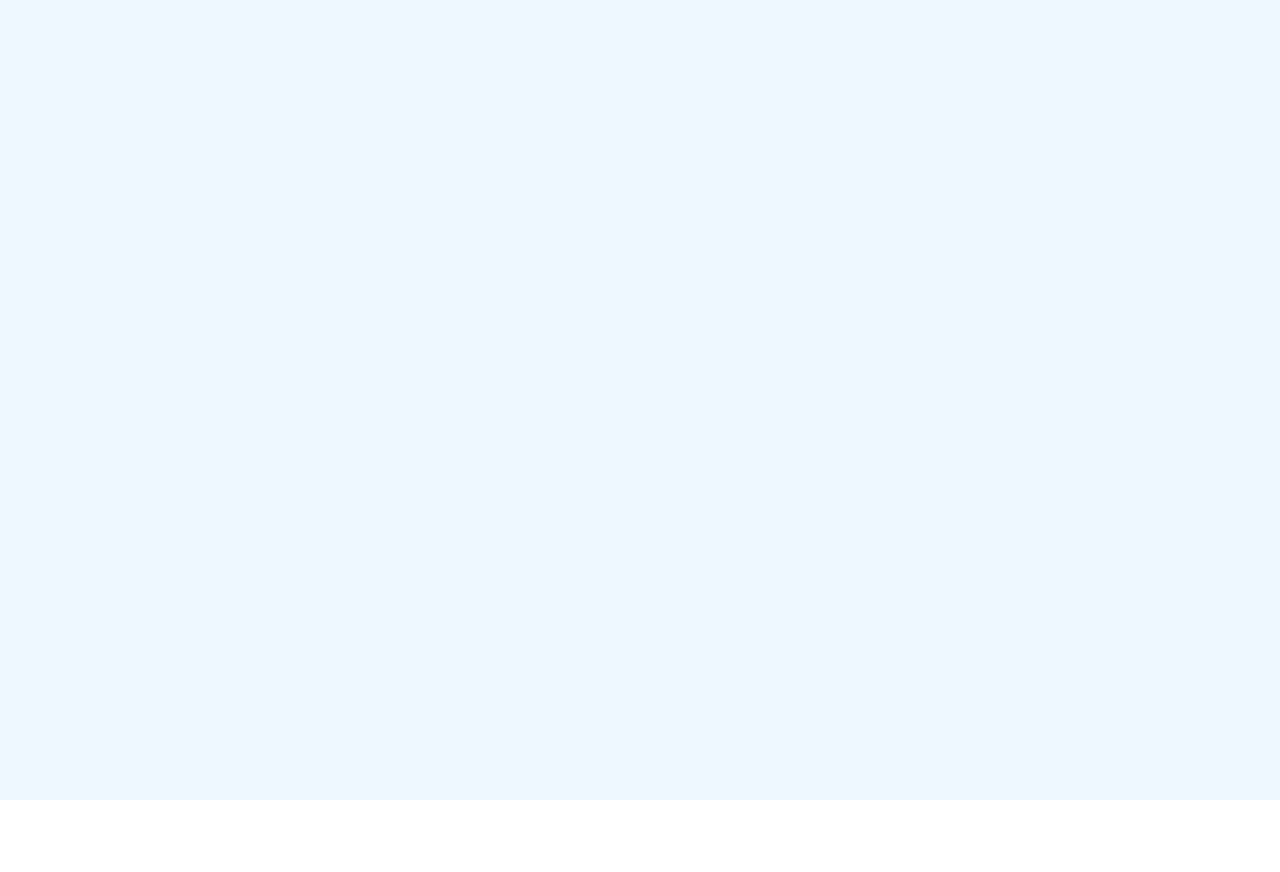
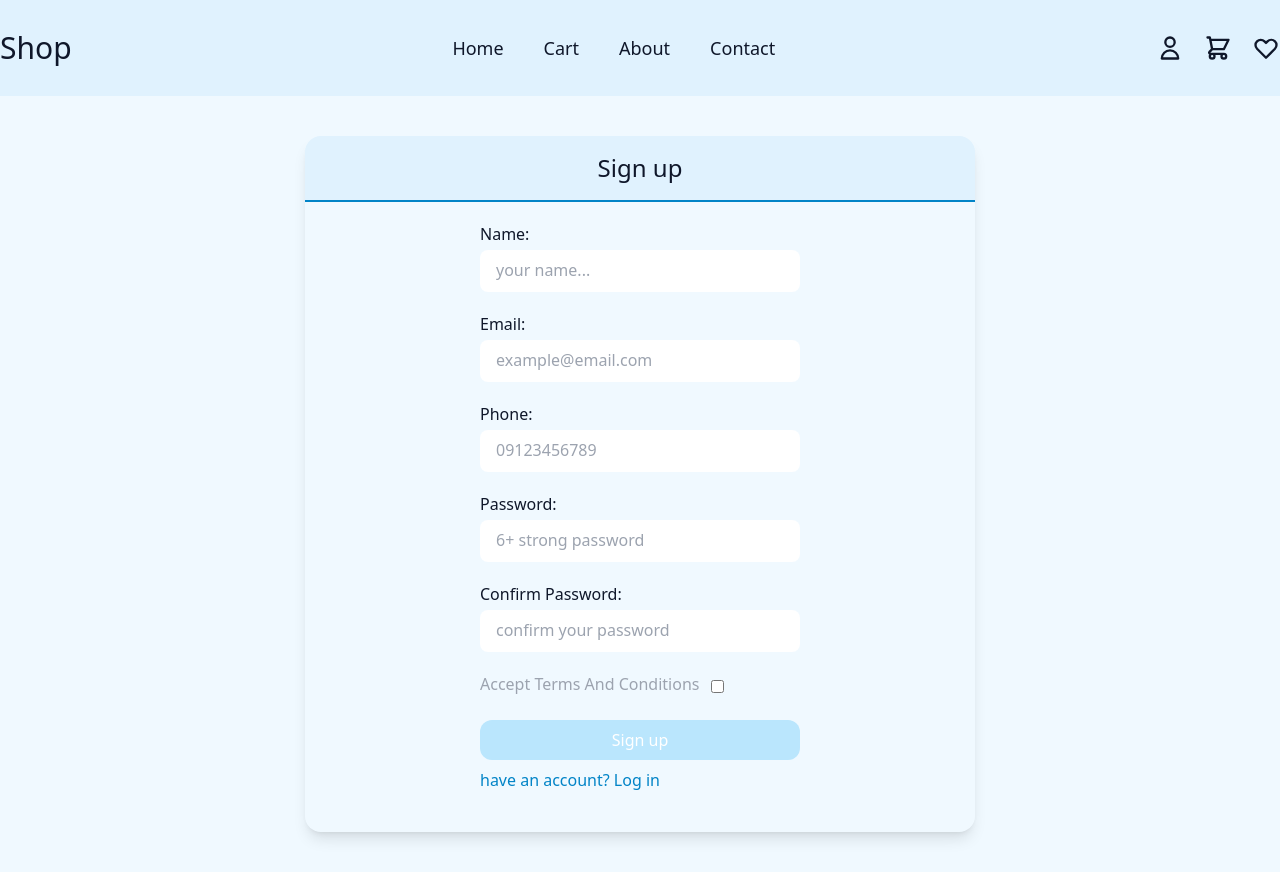
Before and after one commit to pedrrram/shoppingCart-react, a React (Create React App) app: page /signup in a window 1280 px wide. Before the commit this address had no page. Before the commit the page ends 800 px from the top, so only its background shows below. Built offline with nearby package versions, Linux system fonts and the light colour scheme.

Commit message:
login & signup

```diff
--- a/package.json
+++ b/package.json
@@ -7,13 +7,15 @@
     "@types/node": "^16.11.48",
     "@types/react": "^18.0.17",
     "@types/react-dom": "^18.0.6",
+    "formik": "^2.2.9",
     "react": "^18.2.0",
     "react-dom": "^18.2.0",
     "react-router-dom": "^6.3.0",
     "react-scripts": "5.0.1",
     "react-toastify": "^9.0.8",
     "typescript": "^4.7.4",
-    "web-vitals": "^2.1.4"
+    "web-vitals": "^2.1.4",
+    "yup": "^0.32.11"
   },
   "scripts": {
     "start": "react-scripts start",
--- a/src/App.tsx
+++ b/src/App.tsx
@@ -1,11 +1,15 @@
 import { FC } from 'react';
 import { Route, Routes } from 'react-router-dom';
+
 import Cart from './pages/CartPage';
 import Home from './pages/HomePage';
+
 import CartProvider from './providers/cart/CartProvider';
 
 import { ToastContainer } from 'react-toastify';
 import 'react-toastify/dist/ReactToastify.css';
+import Login from './pages/LoginPage';
+import Signup from './pages/SignupPage';
 
 interface AppProps {}
 
@@ -17,6 +21,8 @@ const App: FC<AppProps> = () => {
         <Routes>
           <Route path="/" element={<Home />} />
           <Route path="/cart" element={<Cart />} />
+          <Route path="/login" element={<Login />} />
+          <Route path="/signup" element={<Signup />} />
         </Routes>
       </div>
     </CartProvider>
--- /dev/null
+++ b/src/common/Checkbox.tsx
@@ -0,0 +1,32 @@
+import { FC } from 'react';
+
+interface CheckboxProps {
+  label: string;
+  name: string;
+  formik: any;
+}
+
+const Checkbox: FC<CheckboxProps> = ({ label, name, formik }) => {
+  return (
+    <div className="mb-5 flex flex-col w-80">
+      <div className="flex items-center w-full">
+        <label className="mb-1 mr-3 text-gray-400" htmlFor={name}>
+          {label}
+        </label>
+        <input
+          type="checkbox"
+          name={name}
+          value={formik.values[name]}
+          id={name}
+          {...formik.getFieldProps(name)}
+          checked={formik.values[name]}
+        />
+          </div>
+        {formik.errors[name] && formik.touched[name] && (
+          <div className="text-rose-600 font-light w-full block">{formik.errors[name]}</div>
+        )}
+    </div>
+  );
+};
+
+export default Checkbox;
--- /dev/null
+++ b/src/common/Input.tsx
@@ -0,0 +1,40 @@
+import { FC } from 'react';
+
+interface InputProps {
+  label: string;
+  name: string;
+  placeholder?: string;
+  type?: string;
+  formik: any;
+}
+
+const Input: FC<InputProps> = ({
+  label,
+  name,
+  placeholder,
+  formik,
+  type = 'text',
+}) => {
+  return (
+    <div className="mb-5 flex flex-col w-80">
+      <label className="mb-1" htmlFor={name}>
+        {label}
+      </label>
+      <input
+        id={name}
+        type={type}
+        className={`px-4 py-2 rounded-lg outline-slate-900 border-b-2 border-transparent focus:outline-none focus:border-b-2 focus:border-sky-600 ${
+          formik.errors[name] && 'focus:border-rose-500'
+        }`}
+        name={name}
+        placeholder={placeholder}
+        {...formik.getFieldProps(name)}
+      />
+      {formik.errors[name] && formik.touched[name] && (
+        <div className="text-rose-600 font-light">{formik.errors[name]}</div>
+      )}
+    </div>
+  );
+};
+
+export default Input;
--- /dev/null
+++ b/src/components/forms/LoginForm.tsx
@@ -0,0 +1,67 @@
+import { FC } from 'react';
+import { useFormik } from 'formik';
+import * as Yup from 'yup';
+import Input from '../../common/Input';
+import { Link } from 'react-router-dom';
+
+interface LoginProps {}
+
+const validationSchema = Yup.object({
+  email: Yup.string()
+    .email('Email is NOT valid :(')
+    .required('Email is Required :('),
+  password: Yup.string().required('Password is Required :('),
+});
+
+const Login: FC<LoginProps> = () => {
+  const formik = useFormik({
+    initialValues: {
+      email: '',
+      password: '',
+    },
+    validationSchema,
+    validateOnMount: true,
+    onSubmit: (values) => console.log(values),
+  });
+
+  return (
+    <form
+      className="flex flex-col items-center shadow-lg rounded-2xl overflow-hidden w-[670px]"
+      onSubmit={formik.handleSubmit}
+    >
+      <div className="w-full py-4 bg-sky-100 flex justify-center items-center border-b-2 border-sky-600">
+        <h1 className="text-2xl font-thin">Login</h1>
+      </div>
+      <div className="flex flex-col items-center justify-center px-5 py-10">
+        <Input
+          label="Email:"
+          name="email"
+          placeholder="example@email.com"
+          formik={formik}
+          type="email"
+        />
+        <Input
+          label="Password:"
+          name="password"
+          formik={formik}
+          type="password"
+          placeholder="password"
+        />
+        <button
+          type="submit"
+          className="relative bg-sky-600 rounded-xl w-80 px-4 py-2 flex items-center justify-center text-white cursor-pointer disabled:bg-sky-200 disabled:cursor-not-allowed transition-all active:bg-sky-700"
+          disabled={!formik.isValid}
+        >
+          Login
+        </button>
+        <Link to="/signup" className='w-full mt-2'>
+          <span className="text-sky-600 font-medium">
+            Dont have an account? Join us
+          </span>
+        </Link>
+      </div>
+    </form>
+  );
+};
+
+export default Login;
--- /dev/null
+++ b/src/components/forms/SignupForm.tsx
@@ -0,0 +1,114 @@
+import { FC } from 'react';
+import { useFormik } from 'formik';
+import * as Yup from 'yup';
+import Input from '../../common/Input';
+import { Link } from 'react-router-dom';
+import Checkbox from '../../common/Checkbox';
+
+interface SignupFormProps {}
+
+const validationSchema = Yup.object({
+  name: Yup.string()
+    .max(15, 'Must be 15 characters or less :(')
+    .required('Name is Required :('),
+  email: Yup.string()
+    .email('Email is NOT valid :(')
+    .required('Email is Required :('),
+  phoneNumber: Yup.string()
+    .required('Phone number is Required :(')
+    .matches(/^[0-9]{11}$/, 'Phone number is NOT valid :('),
+  password: Yup.string()
+    .min(6, '6 characters at least :(')
+    .required('Password is Required :('),
+  passwordConfirm: Yup.string()
+    .required('Confirm is Required :(')
+    .oneOf([Yup.ref('password'), null], 'Password must be match :('),
+  terms: Yup.boolean()
+    .required('The terms and conditions must be accepted.')
+    .oneOf([true], 'The terms and conditions must be accepted.'),
+});
+
+const SignupForm: FC<SignupFormProps> = () => {
+  const formik = useFormik({
+    initialValues: {
+      name: '',
+      email: '',
+      phoneNumber: '',
+      password: '',
+      passwordConfirm: '',
+      terms: false,
+    },
+    validationSchema,
+    validateOnMount: true,
+    onSubmit: (values) => console.log(values),
+  });
+
+  return (
+    <form
+      className="flex flex-col items-center shadow-lg rounded-2xl overflow-hidden w-[670px]"
+      onSubmit={formik.handleSubmit}
+    >
+      <div className="w-full py-4 bg-sky-100 flex justify-center items-center border-b-2 border-sky-600">
+        <h1 className="text-2xl font-thin">Sign up</h1>
+      </div>
+      <div className="flex flex-col items-center justify-center p-5 pb-10">
+        <Input
+          label="Name:"
+          name="name"
+          placeholder="your name..."
+          formik={formik}
+        />
+        <Input
+          label="Email:"
+          name="email"
+          placeholder="example@email.com"
+          formik={formik}
+          type="email"
+        />
+        <Input
+          label="Phone:"
+          name="phoneNumber"
+          placeholder="09123456789"
+          formik={formik}
+          type="tel"
+        />
+        <Input
+          label="Password:"
+          name="password"
+          formik={formik}
+          type="password"
+          placeholder="6+ strong password"
+        />
+        <Input
+          label="Confirm Password:"
+          name="passwordConfirm"
+          formik={formik}
+          type="password"
+          placeholder="confirm your password"
+        />
+
+        <Checkbox
+          label="Accept Terms And Conditions"
+          name="terms"
+          formik={formik}
+        />
+
+        <button
+          type="submit"
+          className="relative bg-sky-600 rounded-xl w-80 px-4 py-2 flex items-center justify-center text-white cursor-pointer disabled:bg-sky-200 disabled:cursor-not-allowed transition-all active:bg-sky-700"
+          disabled={!formik.isValid}
+        >
+          Sign up
+        </button>
+
+        <Link to="/login" className="w-full mt-2">
+          <span className="text-sky-600 font-medium">
+            have an account? Log in
+          </span>
+        </Link>
+      </div>
+    </form>
+  );
+};
+
+export default SignupForm;
--- a/src/components/layout/header/Header.tsx
+++ b/src/components/layout/header/Header.tsx
@@ -33,11 +33,14 @@ const Header: FC<HeaderProps> = () => {
           <h1 className="text-3xl font-medium">Shop</h1>
           <Navigation />
           <div className="flex items-center space-x-5">
-            <UserIcon />
+            <Link to="/login">
+              <UserIcon />
+            </Link>
             <Link to="/cart">
               <div className="relative">
                 {itemsNumber > 0 && (
                   <div className="inline-flex absolute -top-3 -right-3 justify-center items-center w-6 h-6 text-xs font-bold text-white bg-sky-500 rounded-full border-2 border-slate-900">
+                    <span className="animate-ping absolute inline-flex h-full w-full rounded-full bg-sky-400 opacity-75"></span>
                     <span>{itemsNumber}</span>
                   </div>
                 )}
--- /dev/null
+++ b/src/pages/LoginPage.tsx
@@ -0,0 +1,17 @@
+import { FC } from 'react';
+import Layout from '../components/layout/Layout';
+import LoginForm from '../components/forms/LoginForm';
+
+interface LoginProps {}
+
+const Login: FC<LoginProps> = () => {
+  return (
+    <Layout>
+      <div className="flex justify-center">
+        <LoginForm />
+      </div>
+    </Layout>
+  );
+};
+
+export default Login;
--- /dev/null
+++ b/src/pages/SignupPage.tsx
@@ -0,0 +1,17 @@
+import { FC } from 'react';
+import SignupForm from '../components/forms/SignupForm';
+import Layout from '../components/layout/Layout';
+
+interface SignupProps {}
+
+const Signup: FC<SignupProps> = () => {
+  return (
+    <Layout>
+      <div className="flex justify-center">
+        <SignupForm />
+      </div>
+    </Layout>
+  );
+};
+
+export default Signup;
```
Also changed, not shown: 1 other file (tests, documents, lock files or other folders).
